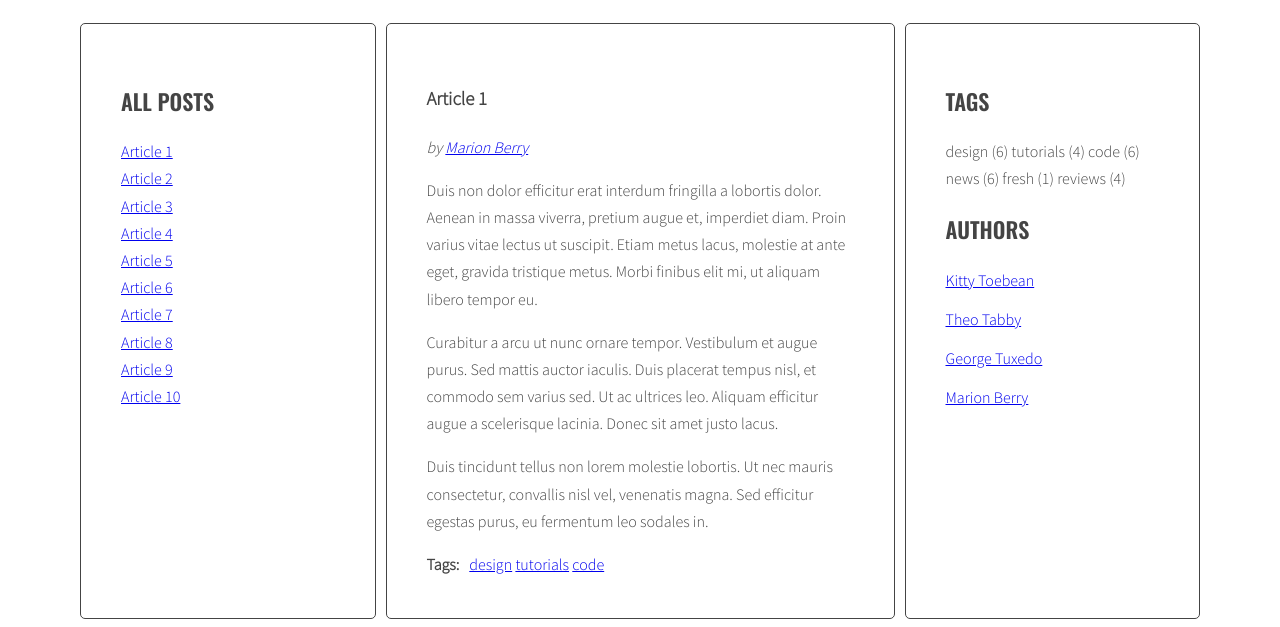
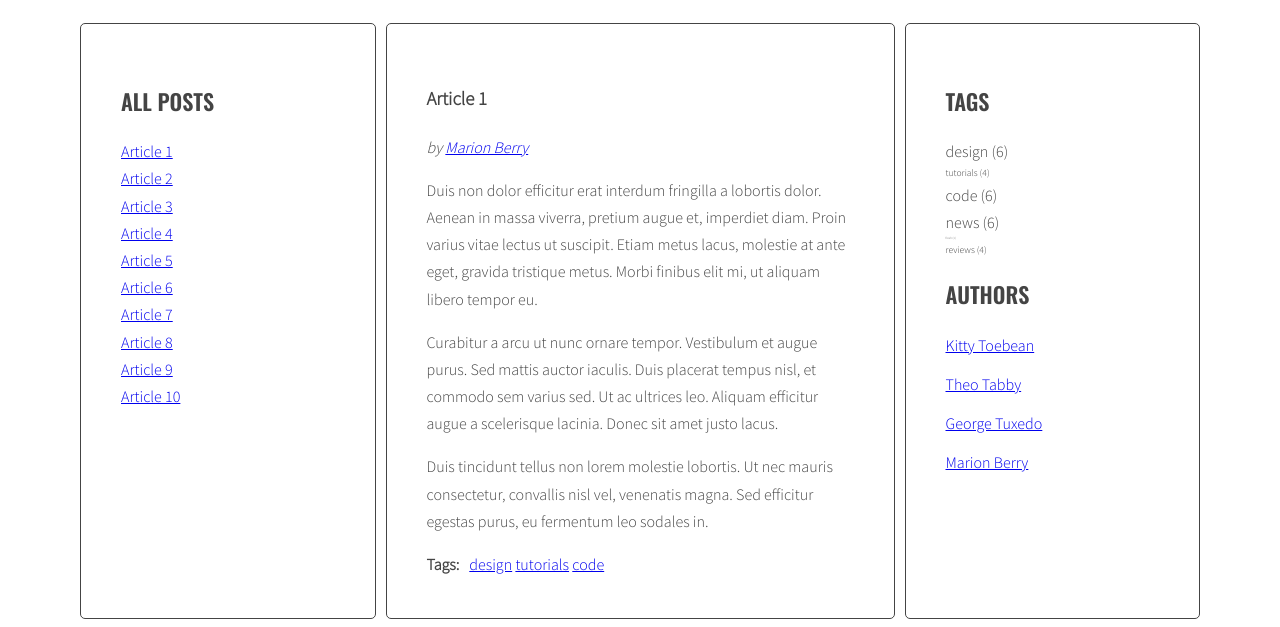
Before and after one commit to DmitrySkok/javascript-blog, a website: page index.html in a window 1280 px wide. Shown: the part 220-847 px from the top of the page. Drawn offline with nearby package versions, Linux system fonts and the light colour scheme.

Commit message:
Done func calculateTagClass and add styles for tags

```diff
--- a/js/script.js
+++ b/js/script.js
@@ -44,7 +44,9 @@ const optArticleSelector = '.post',
   optTitleListSelector = '.titles',
   optArticleTagsSelector = '.post-tags .list',
   optPostAuthorSelector = '.post-author',
-  optTagsListSelector = '.tags.list';
+  optTagsListSelector = '.tags.list',
+  optCloudClassCount = '5',
+  optCloudClassPrefix = 'tag-size-';
 
 function generateTitleLinks(customSelector = '') {
   /*[DONE] remove contents of titleList */
@@ -87,6 +89,15 @@ function calculateTagsParams(tags){
     console.log(tag + ' is used ' + tags[tag] + ' times');
   }
   return params;
+}
+
+function calculateTagClass(count, params){
+  //classNumber = Math.floor( ( (count - params.min) / (params.max - params.min) ) * optCloudClassCount + 1 );
+  const normalizedCount = count - params.min;
+  const normalizedMax = params.max - params.min;
+  const percentage = normalizedCount / normalizedMax;
+  const classNumber = Math.floor( percentage * (optCloudClassCount - 1) + 1 );
+  return optCloudClassPrefix + classNumber;
 }
 
 function generateTags(){
@@ -140,7 +151,7 @@ let allTagsHTML = '';
 /* [NEW] START LOOP: for each tag in allTags: */
 for(let tag in allTags){
   /* [NEW] generate code of a link and add it to allTagsHTML */
-  allTagsHTML += tag + ' (' + allTags[tag] + ') ';
+  allTagsHTML += '<li class="'+ calculateTagClass(allTags[tag], tagsParams) + '">' + tag + ' (' + allTags[tag] + ') ' + '</li>';
 }
 /* [NEW] END LOOP: for each tag in allTags: */
 
--- a/sass/style.scss
+++ b/sass/style.scss
@@ -122,3 +122,20 @@ body {
     margin: 0 10px 0 0;
   }
 }
+
+/* Tags */
+.tag-size-1 {
+  font-size: 20%;
+}
+.tag-size-2 {
+  font-size: 40%;
+}
+.tag-size-3 {
+  font-size: 60%;
+}
+.tag-size-4 {
+  font-size: 80%;
+}
+.tag-size-5 {
+  font-size: 100%;
+}
```
Also changed, not shown: css/style.css, 1 other file.
